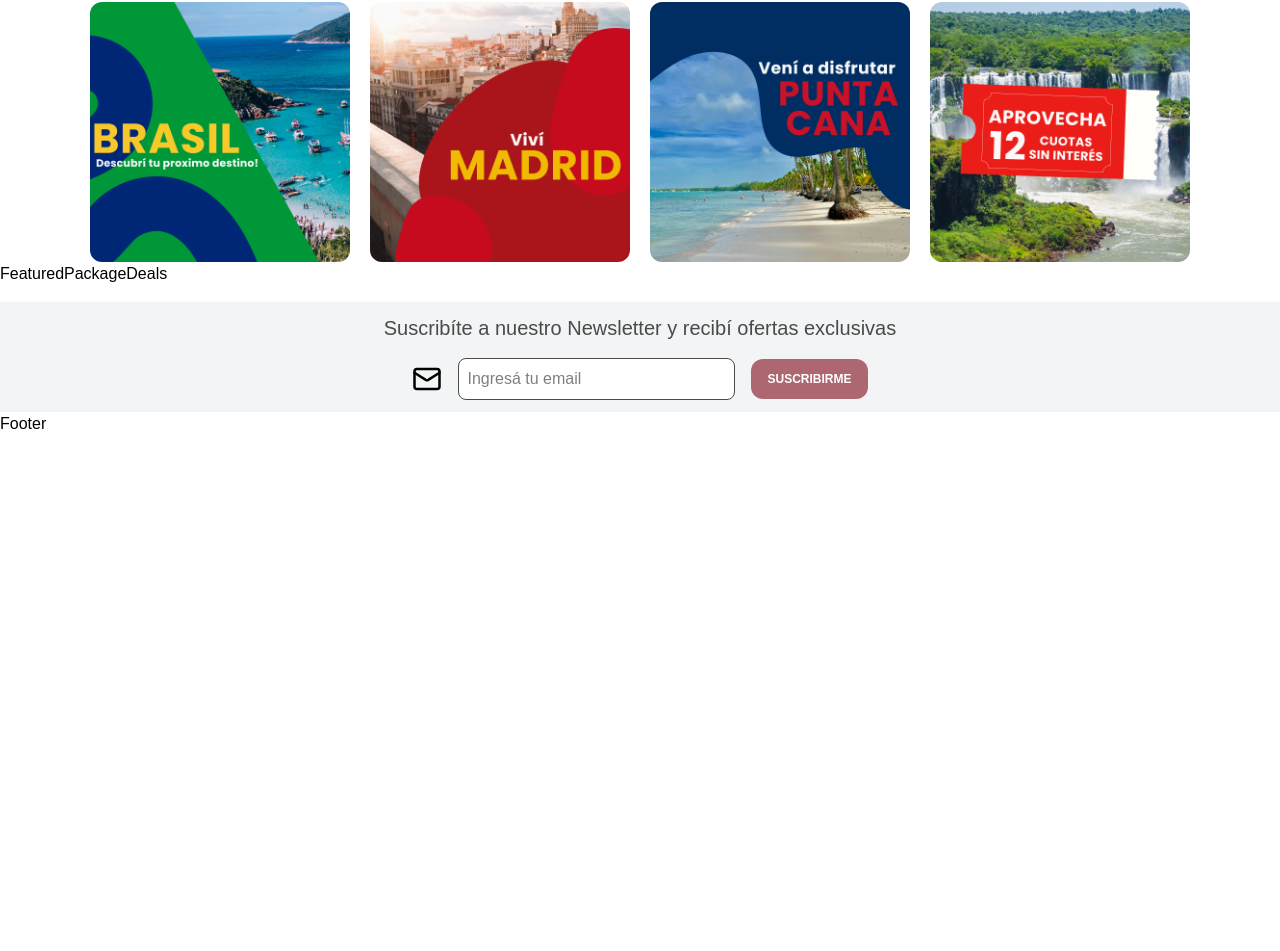
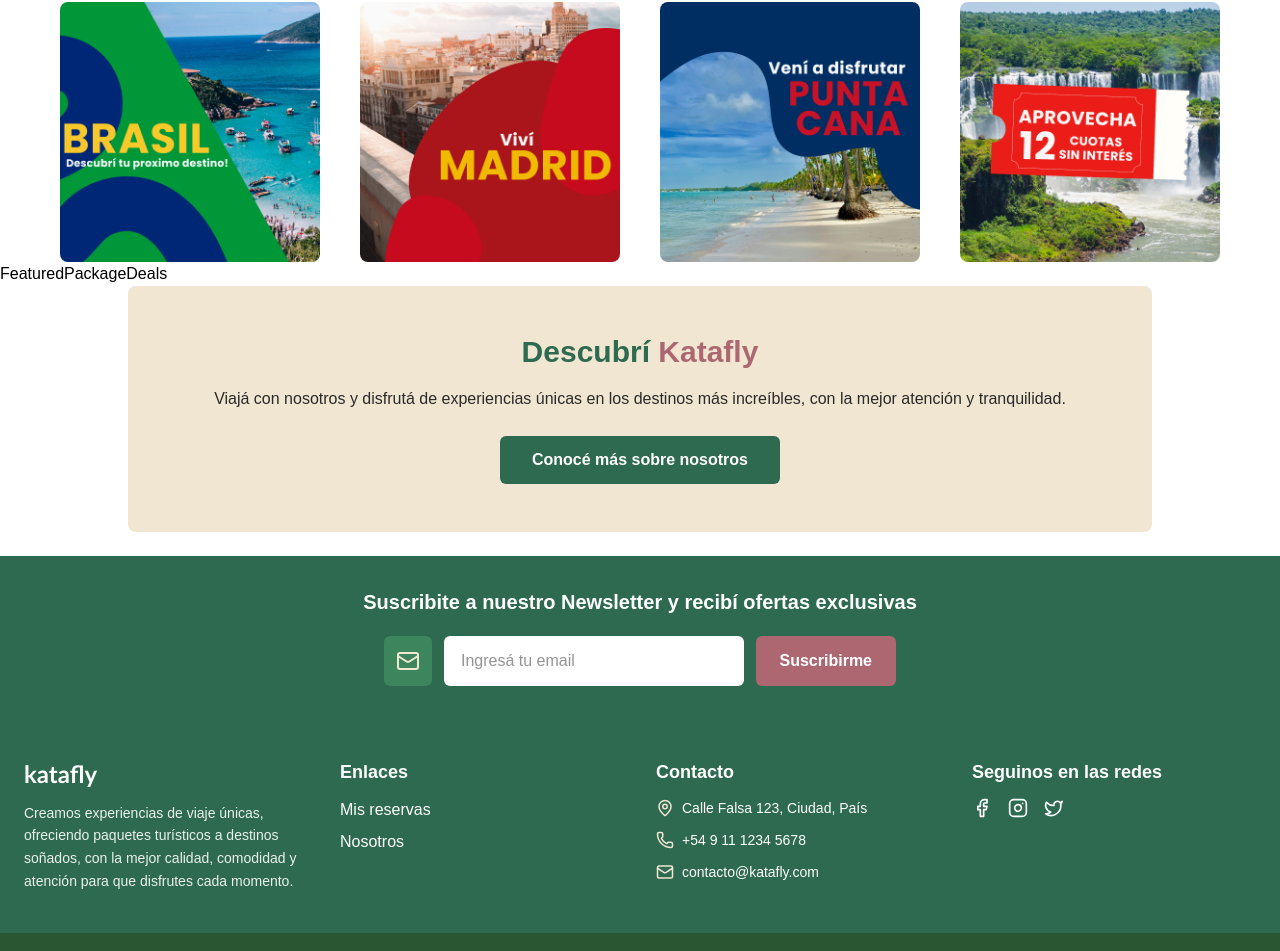
Before and after one commit to EnzoMasotta/proyectoIntegradorReact, a React (Vite) app: page / in a window 1280 px wide. Shown: the part 357-1308 px from the top of the page. Before the commit the page ends 800 px from the top, so only its background shows below. Built offline with nearby package versions, Linux system fonts and the light colour scheme.

Commit message:
Probando ultimos diseños

```diff
--- a/src/App.jsx
+++ b/src/App.jsx
@@ -10,6 +10,7 @@ import { PackagesAcommodationsDetails } from "./pages/PackagesAcommodationsDetai
 import { PackagesFlightsDetails } from "./pages/PackagesFlightsDetails";
 import { PackagesBookingDetails } from "./pages/PackagesBookingDetails";
 import { MyReservations } from "./pages/MyReservations";
+import { AboutUs } from "./pages/AboutUs";
 
 function App() {
   return (
@@ -38,6 +39,7 @@ function App() {
           element={<PackagesBookingDetails />}
         />
         <Route path="/actividades" element={<h1>No hay nada gato</h1>} />
+        <Route path="/sobrenosotros" element={<AboutUs />} />
       </Routes>
       <Footer />
     </>
--- /dev/null
+++ b/src/components/AbbreviatedAboutUs.jsx
@@ -0,0 +1,22 @@
+import React from "react";
+import { Link } from "react-router-dom";
+
+export function AbbreviatedAboutUs() {
+  return (
+    <section className="w-full py-12 px-[3%] bg-[#f0e6d2] text-center max-w-5xl mx-auto rounded-lg mb-6">
+      <h2 className="text-3xl font-bold text-[#2d6a4f] mb-4">
+        Descubrí <span className="text-[#ad6771]">Katafly</span>
+      </h2>
+      <p className="text-[#2a2a2a] mb-6 leading-relaxed">
+        Viajá con nosotros y disfrutá de experiencias únicas en los destinos más
+        increíbles, con la mejor atención y tranquilidad.
+      </p>
+      <Link
+        to="/sobrenosotros"
+        className="inline-block bg-[#2d6a4f] text-white font-semibold rounded-md px-8 py-3 hover:bg-[#ad6771] transition-colors"
+      >
+        Conocé más sobre nosotros
+      </Link>
+    </section>
+  );
+}
--- a/src/components/FeaturedPackages.jsx
+++ b/src/components/FeaturedPackages.jsx
@@ -6,29 +6,17 @@ import cuotassininteres from "../assets/FeaturedPackagesImgs/cuotassininteres.pn
 
 export function FeaturedPackages() {
   return (
-    <div className="flex w-full h-auto mt-10 items-center justify-around lg:justify-center overflow-x-auto gap-5 border-r-[15px] px-[3%] border-white no-scrollbar lg:border-none">
-      <img
-        src={brasil}
-        alt=""
-        className="h-55 md:h-65 w-auto rounded-xl cursor-pointer"
-      />
+    <div className="flex w-full h-auto mt-10 items-center justify-around lg:justify-center overflow-x-auto gap-5 lg:gap-10 border-r-[15px] px-[3%] border-white no-scrollbar lg:border-none">
+      <img src={brasil} alt="" className="h-55 md:h-65 w-auto rounded-lg" />
 
-      <img
-        src={madrid}
-        alt=""
-        className="h-55 md:h-65 w-auto rounded-xl cursor-pointer"
-      />
+      <img src={madrid} alt="" className="h-55 md:h-65 w-auto rounded-lg" />
 
-      <img
-        src={puntacana}
-        alt=""
-        className="h-55 md:h-65 w-auto rounded-xl cursor-pointer"
-      />
+      <img src={puntacana} alt="" className="h-55 md:h-65 w-auto rounded-lg" />
 
       <img
         src={cuotassininteres}
         alt=""
-        className="h-55 md:h-65 w-auto rounded-xl cursor-pointer"
+        className="h-55 md:h-65 w-auto rounded-lg"
       />
     </div>
   );
--- a/src/components/Footer.jsx
+++ b/src/components/Footer.jsx
@@ -1,9 +1,101 @@
 import React from "react";
+import {
+  Facebook,
+  Instagram,
+  Twitter,
+  Mail,
+  Phone,
+  MapPin,
+} from "lucide-react";
+import { Link } from "react-router-dom";
 
 export function Footer() {
   return (
-    <section className="">
-      <p>Footer</p>
-    </section>
+    <footer className="text-[#ffffff] bg-[#2d6a4f]">
+      {/* Contenedor principal */}
+      <div className="max-w-7xl mx-auto px-6 py-10 flex flex-col lg:flex-row lg:justify-between lg:items-start gap-8">
+        {/* Logo y descripción */}
+        <div className="flex-1 min-w-[200px]">
+          <h1 className="logo cursor-pointer font-extrabold text-[#ffffff] text-2xl">
+            katafly
+          </h1>
+          <p className="text-sm mt-3 leading-relaxed text-[#ffffff]/90">
+            Creamos experiencias de viaje únicas, ofreciendo paquetes turísticos
+            a destinos soñados, con la mejor calidad, comodidad y atención para
+            que disfrutes cada momento.
+          </p>
+        </div>
+
+        {/* Navegación */}
+        <div className="flex-1 min-w-[150px]">
+          <h3 className="text-[#ffffff] text-lg font-semibold mb-3">Enlaces</h3>
+          <ul className="space-y-2">
+            <li>
+              <Link
+                to="/reservas"
+                className="hover:text-[#ad6771] transition-colors"
+              >
+                Mis reservas
+              </Link>
+            </li>
+            <li>
+              <Link
+                to="/sobrenosotros"
+                className="hover:text-[#ad6771] transition-colors"
+              >
+                Nosotros
+              </Link>
+            </li>
+          </ul>
+        </div>
+
+        {/* Contacto */}
+        <div className="flex-1 min-w-[200px]">
+          <h3 className="text-[#ffffff] text-lg font-semibold mb-3">
+            Contacto
+          </h3>
+          <ul className="space-y-3 text-sm">
+            <li className="flex items-center gap-2">
+              <MapPin size={18} className="text-[#f0e6d2]" />
+              Calle Falsa 123, Ciudad, País
+            </li>
+            <li className="flex items-center gap-2">
+              <Phone size={18} className="text-[#f0e6d2]" />
+              +54 9 11 1234 5678
+            </li>
+            <li className="flex items-center gap-2">
+              <Mail size={18} className="text-[#f0e6d2]" />
+              contacto@katafly.com
+            </li>
+          </ul>
+        </div>
+
+        {/* Redes sociales */}
+        <div className="flex-1 min-w-[200px]">
+          <h3 className="text-[#ffffff] text-lg font-semibold mb-3">
+            Seguinos en las redes
+          </h3>
+          <div className="flex gap-4">
+            <a href="#" className="hover:text-[#ad6771] transition-colors">
+              <Facebook size={20} />
+            </a>
+            <a href="#" className="hover:text-[#ad6771] transition-colors">
+              <Instagram size={20} />
+            </a>
+            <a href="#" className="hover:text-[#ad6771] transition-colors">
+              <Twitter size={20} />
+            </a>
+          </div>
+        </div>
+      </div>
+
+      {/* Línea inferior */}
+      <div
+        className="text-center py-4 text-sm"
+        style={{ backgroundColor: "#2a5732", color: "#ffffff" }}
+      >
+        © {new Date().getFullYear()} Katafly. Todos los derechos reservados.
+      </div>
+    </footer>
   );
 }
--- a/src/components/Newsletter.jsx
+++ b/src/components/Newsletter.jsx
@@ -3,26 +3,28 @@ import React from "react";
 
 export function Newsletter() {
   return (
-    <section className="flex flex-col items-center justify-center mt-4 gap-6 md:gap-4 py-3 bg-[#f2f4f5]">
-      <h1 className="text-xl text-center px-[3%] text-[#4a4a4a]">
-        Suscribíte a nuestro Newsletter y recibí ofertas exclusivas
-      </h1>
-      <div className="flex flex-wrap items-center gap-2 lg:gap-4 px-[3%]">
-        <Mail className="" size={30} />
+    <section className="w-full mx-auto px-6 py-8 flex flex-col items-center gap-5 bg-[#2d6a4f]">
+      <h2 className="text-xl font-semibold text-white text-center">
+        Suscribite a nuestro Newsletter y recibí ofertas exclusivas
+      </h2>
+      <form className="flex flex-col sm:flex-row w-full max-w-lg gap-3">
+        <div className="flex items-center justify-center bg-[#3c855d] p-3 rounded-md">
+          <Mail size={24} className="text-[#f0e6d2]" />
+        </div>
         <input
-          autoComplete="off"
-          id="email"
           type="email"
           placeholder="Ingresá tu email"
-          className="flex-1 pl-2 pr-7 md:pr-15 py-2 rounded-lg border-[#4a4a4a] border-1 outline-0 bg-white "
+          className="flex-1 px-4 py-3 rounded-md border border-transparent focus:outline-none focus:ring-2 focus:ring-[#ad6771] text-[#2a2a2a] bg-white"
+          autoComplete="off"
+          name="email"
         />
         <button
           type="submit"
-          className=" m-auto md:w-auto px-4 py-3 text-white font-bold text-xs uppercase bg-[#ad6771] rounded-xl cursor-pointer"
+          className="bg-[#ad6771] text-white font-bold px-6 py-3 rounded-md hover:bg-[#8b4f58] transition-colors cursor-pointer"
         >
           Suscribirme
         </button>
-      </div>
+      </form>
     </section>
   );
 }
--- a/src/components/ResponsiveMenu.jsx
+++ b/src/components/ResponsiveMenu.jsx
@@ -28,7 +28,7 @@ export function ResponsiveMenu() {
             </Link>
           </li>
           <li>
-            <Link to="/about" onClick={closeMenu}>
+            <Link to="/sobrenosotros" onClick={closeMenu}>
               Nosotros
             </Link>
           </li>
--- /dev/null
+++ b/src/pages/AboutUs.jsx
@@ -0,0 +1,85 @@
+import React from "react";
+import { Globe2, PlaneTakeoff, HeartHandshake } from "lucide-react";
+
+export function AboutUs() {
+  return (
+    <main className="w-full min-h-screen px-[3%] py-16 bg-white text-[#2a2a2a] flex flex-col items-center">
+      <div className="max-w-5xl w-full flex flex-col items-center text-center gap-10">
+        <h1 className="text-4xl font-extrabold text-[#2d6a4f]">
+          Sobre <span className="logo text-[#ad6771]">Katafly</span>
+        </h1>
+
+        <p className="text-lg leading-relaxed max-w-3xl">
+          En Katafly creemos que viajar es mucho más que desplazarse de un lugar
+          a otro. Es crear recuerdos inolvidables, descubrir culturas y
+          disfrutar cada experiencia con tranquilidad y confianza. Por eso
+          diseñamos paquetes turísticos únicos, pensando en vos y en la mejor
+          calidad para que vivas el viaje que soñás.
+        </p>
+
+        <section className="w-full max-w-3xl text-left">
+          <h2 className="text-2xl font-semibold text-[#2d6a4f] mb-4">
+            Nuestra misión
+          </h2>
+          <p className="mb-6 leading-relaxed">
+            Nuestra misión es facilitar viajes accesibles, seguros y memorables.
+            Trabajamos con proveedores confiables y diseñamos experiencias
+            personalizadas que se adaptan a cada viajero.
+          </p>
+
+          <h2 className="text-2xl font-semibold text-[#2d6a4f] mb-4">
+            ¿Por qué elegirnos?
+          </h2>
+          <ul className="list-disc list-inside space-y-3 leading-relaxed text-[#2a2a2a]">
+            <li>
+              Paquetes turísticos con atención personalizada y calidad
+              garantizada.
+            </li>
+            <li>
+              Asesoría integral para que elijas el destino ideal según tus
+              gustos y presupuesto.
+            </li>
+            <li>
+              Compromiso con la satisfacción y seguridad de nuestros clientes.
+            </li>
+          </ul>
+        </section>
+
+        <section className="w-full max-w-5xl mt-16 flex flex-col sm:flex-row gap-14 justify-center items-center">
+          <div className="flex flex-col items-center max-w-xs text-center">
+            <Globe2 size={56} className="text-[#2d6a4f] mb-4" />
+            <h3 className="text-2xl font-semibold text-[#2d6a4f] mb-2">
+              Destinos globales
+            </h3>
+            <p>
+              Te conectamos con los destinos más increíbles para que tu viaje
+              sea una aventura inolvidable.
+            </p>
+          </div>
+
+          <div className="flex flex-col items-center max-w-xs text-center">
+            <PlaneTakeoff size={56} className="text-[#2d6a4f] mb-4" />
+            <h3 className="text-2xl font-semibold text-[#2d6a4f] mb-2">
+              Viajes sin estrés
+            </h3>
+            <p>
+              Nos encargamos de cada detalle para que solo te preocupes por
+              disfrutar.
+            </p>
+          </div>
+
+          <div className="flex flex-col items-center max-w-xs text-center">
+            <HeartHandshake size={56} className="text-[#2d6a4f] mb-4" />
+            <h3 className="text-2xl font-semibold text-[#2d6a4f] mb-2">
+              Atención cercana
+            </h3>
+            <p>
+              Te acompañamos en cada paso como parte de nuestra gran familia
+              viajera.
+            </p>
+          </div>
+        </section>
+      </div>
+    </main>
+  );
+}
--- a/src/pages/PackagesPage.jsx
+++ b/src/pages/PackagesPage.jsx
@@ -3,6 +3,7 @@ import { PackagesSearchBar } from "../components/PackagesSearchBar";
 import { FeaturedPackages } from "../components/FeaturedPackages";
 import { FeaturedPackageDeals } from "../components/FeaturedPackageDeals";
 import { Newsletter } from "../components/Newsletter";
+import { AbbreviatedAboutUs } from "../components/AbbreviatedAboutUs";
 
 export function PackagesPage() {
   return (
@@ -12,6 +13,7 @@ export function PackagesPage() {
       </section>
       <FeaturedPackages />
       <FeaturedPackageDeals />
+      <AbbreviatedAboutUs />
       <Newsletter />
     </main>
   );
```
